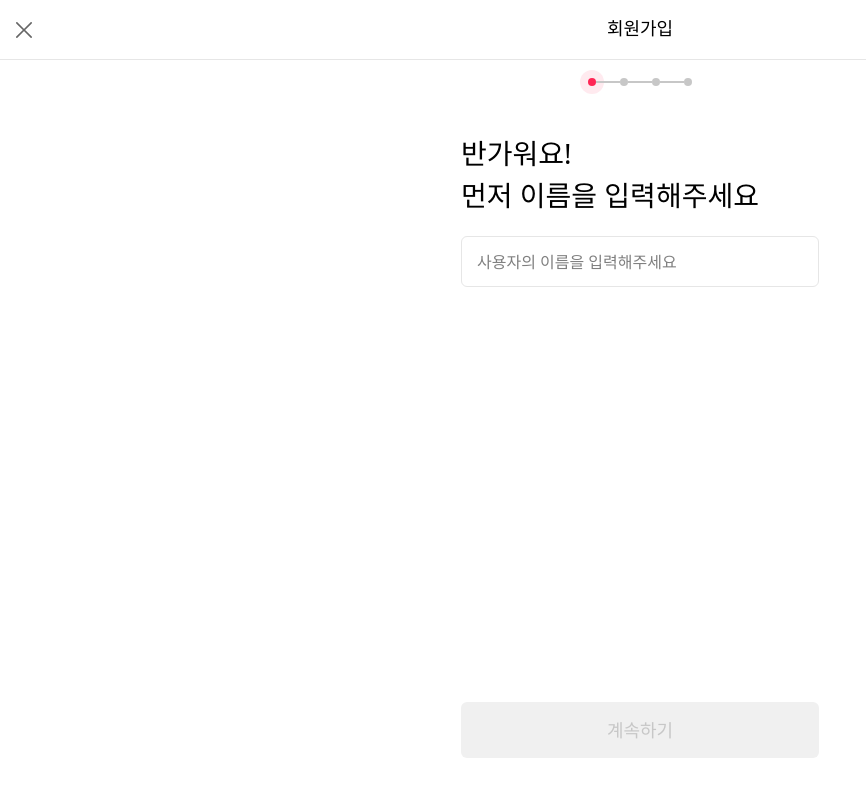
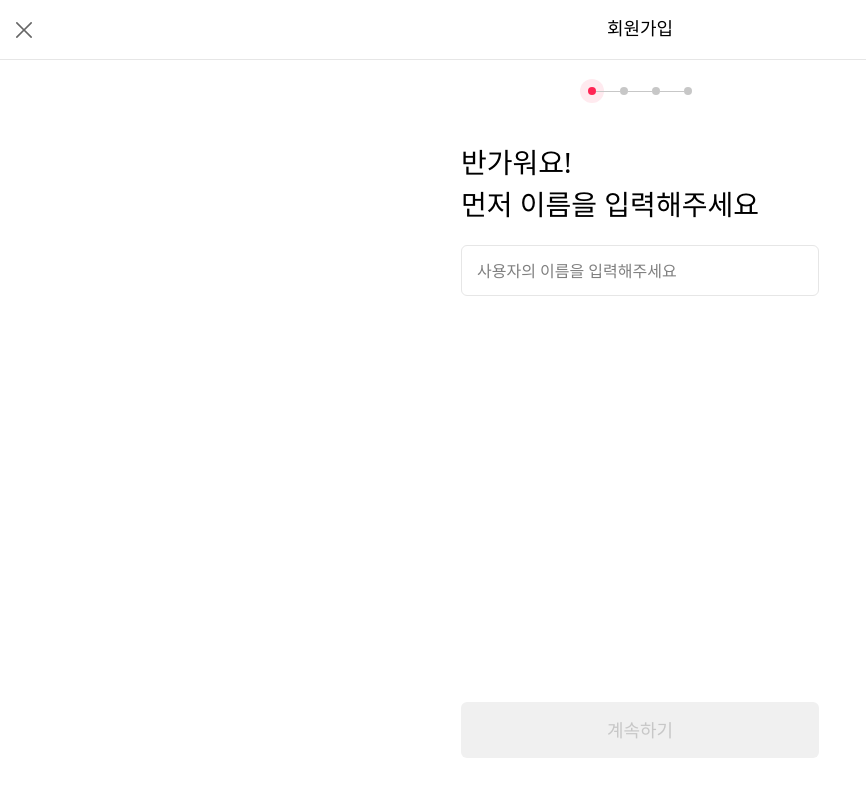
Before and after one commit to Juyoung03/cherrycoke-web, a React (Vite) app: page /signup in a window 1280 px wide. Shown: the top 796 px of the page, without its empty margins (0-866 px from the left). Built offline with nearby package versions, Linux system fonts and the light colour scheme; no server answers; a web font is replaced by a local one.

Commit message:
style: 진행상황 상태바 스타일 수정

```diff
--- a/src/components/SignUp/StepIndicator.jsx
+++ b/src/components/SignUp/StepIndicator.jsx
@@ -1,6 +1,6 @@
 const StepIndicator = ({ currentStep }) => {
     return (
-        <div className="flex justify-center pt-[18px] pb-[36px]">
+        <div className="flex justify-center pt-[27px] pb-[36px]">
         <div className="flex items-center">
             {[0, 1, 2, 3].map((step, index) => (
                 <div key={index} className="flex items-center">
@@ -16,7 +16,7 @@ const StepIndicator = ({ currentStep }) => {
 
                     {index < 3 && (
                         <div
-                            className={`w-6 h-[2px]
+                            className={`w-6 h-[1px]
                                 ${currentStep > step ? 'bg-[#FF2655]' : 'bg-[#C7C7C7]'}`}
                         />
                     )}
```
